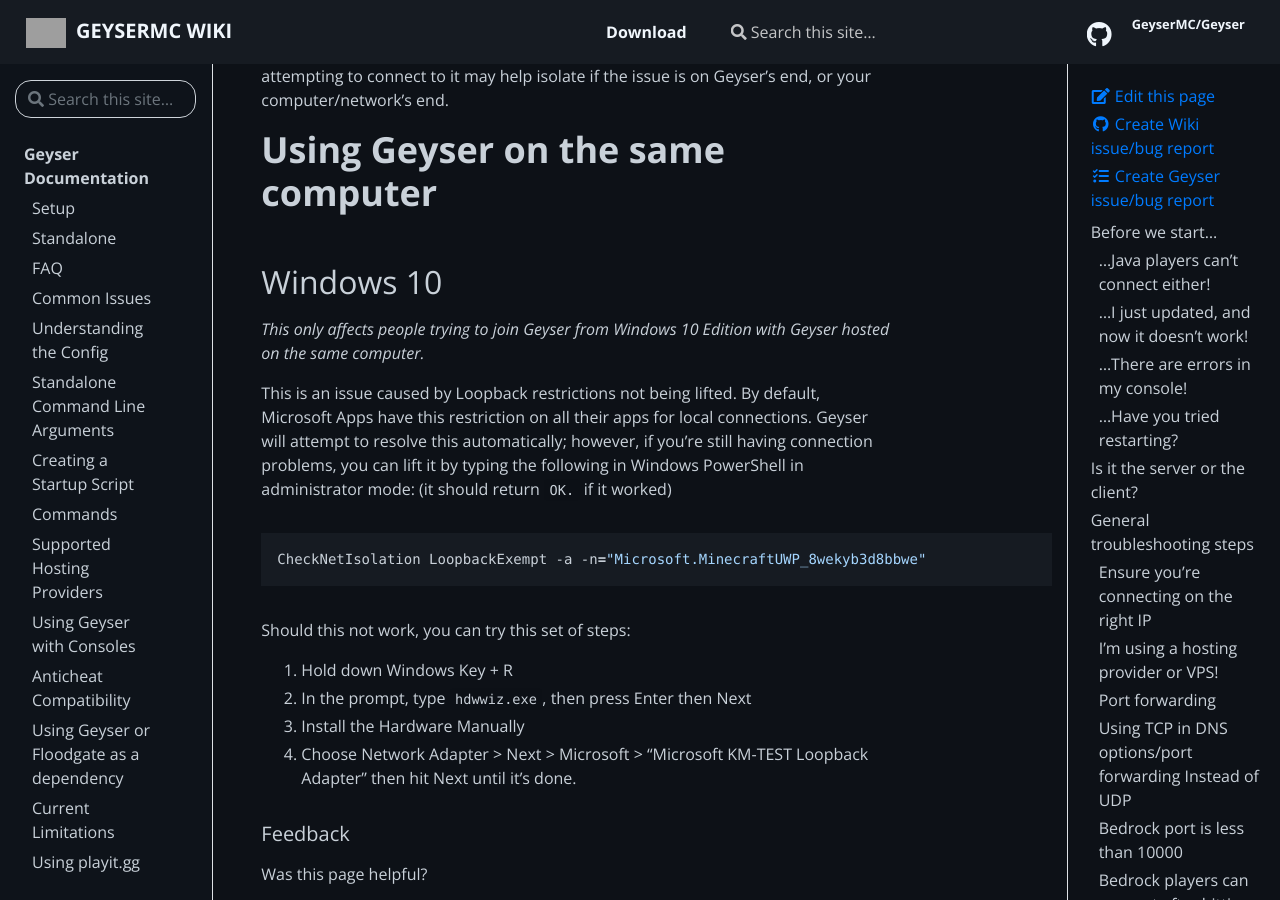
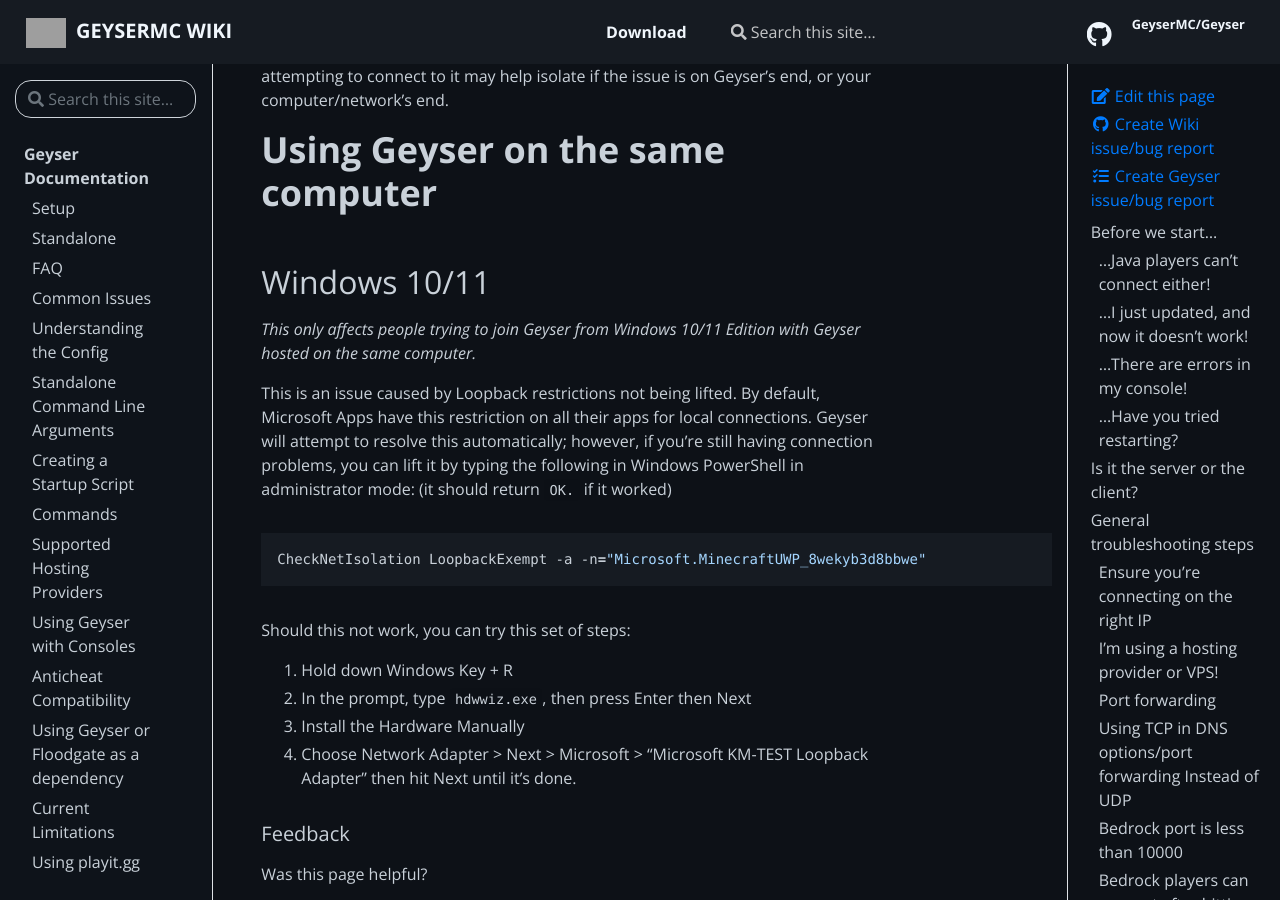
Before and after one commit to GeyserMC/GeyserWiki, a Jekyll site: the page built from _docs/geyser/fixing-unable-to-connect-to-world.md, in a window 1280 px wide and 900 px high, scrolled down 3842 px. Built offline with Jekyll 4.4.1, drawn with Linux system fonts in a browser that asks for light colours; grey boxes are pictures that could not be loaded.

Commit message:
Update fixing-unable-to-connect-to-world.md (#136)

````diff
--- a/_docs/geyser/fixing-unable-to-connect-to-world.md
+++ b/_docs/geyser/fixing-unable-to-connect-to-world.md
@@ -99,9 +99,9 @@
 
 # Using Geyser on the same computer
 
-## Windows 10
+## Windows 10/11
 
-_This only affects people trying to join Geyser from Windows 10 Edition with Geyser hosted on the same computer._
+_This only affects people trying to join Geyser from Windows 10/11 Edition with Geyser hosted on the same computer._
 
 This is an issue caused by Loopback restrictions not being lifted. By default, Microsoft Apps have this restriction on all their apps for local connections. Geyser will attempt to resolve this automatically; however, if you're still having connection problems, you can lift it by typing the following in Windows PowerShell in administrator mode: (it should return `OK.` if it worked)
 ```powershell
````
